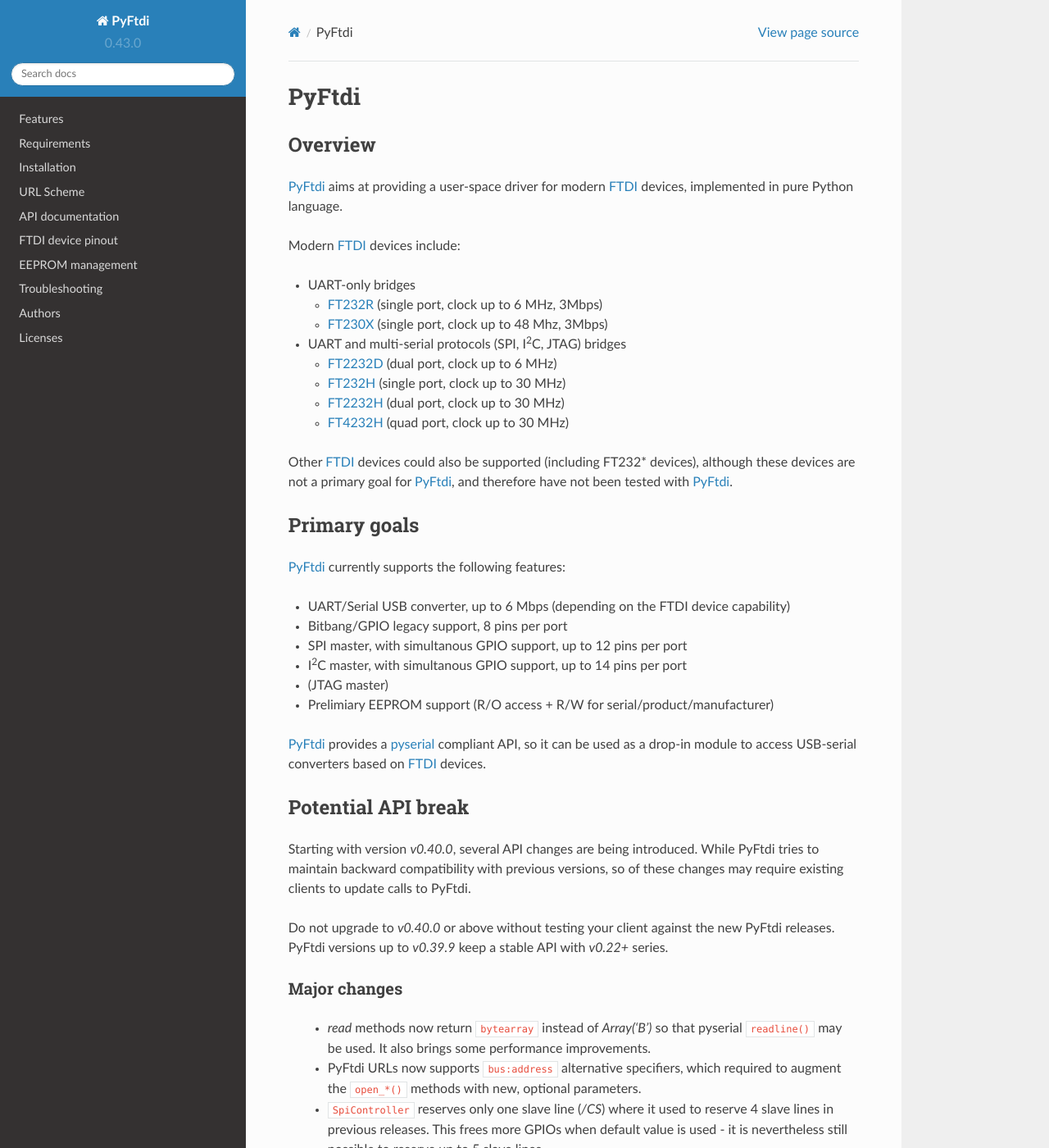
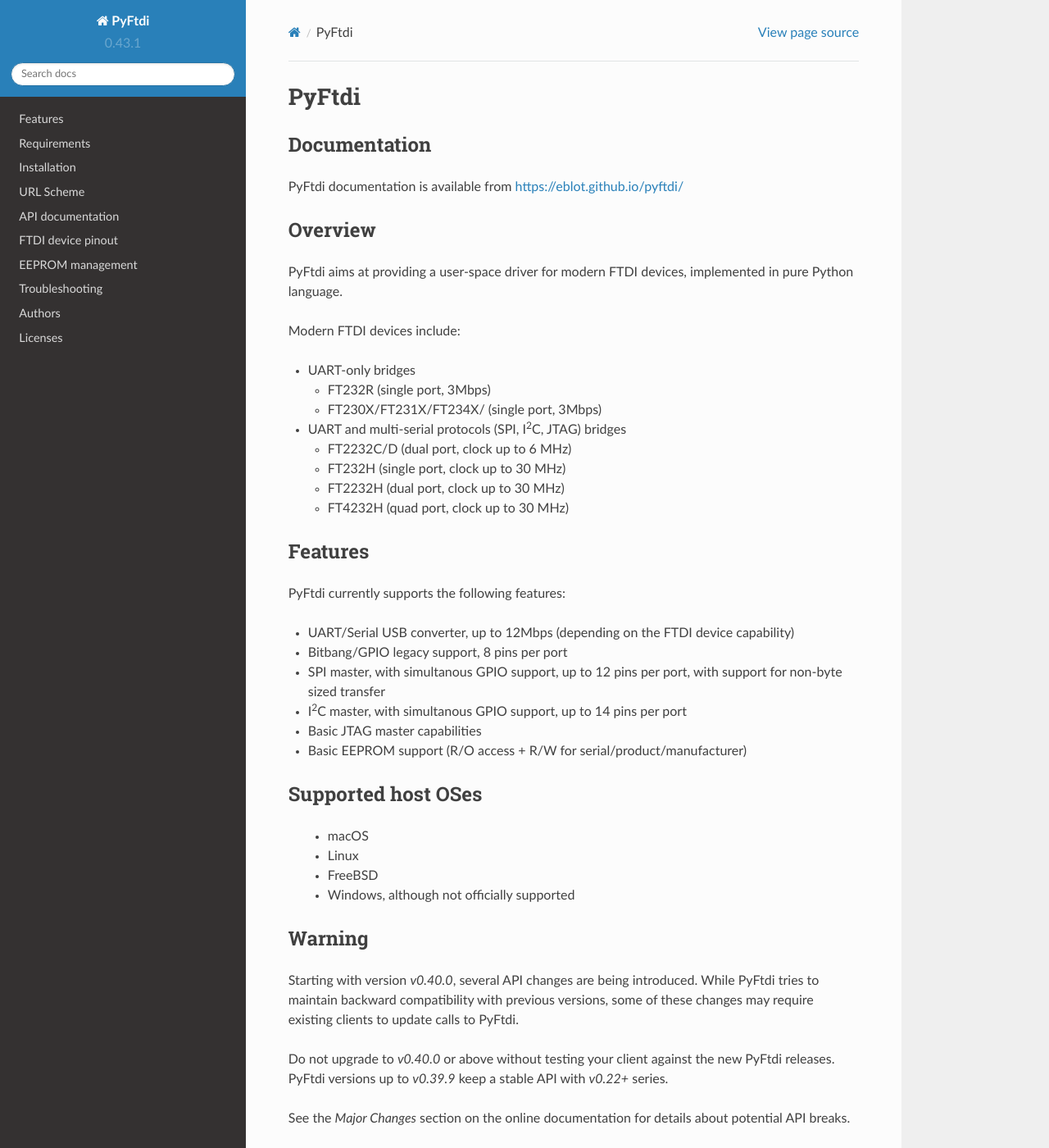
Before and after one commit to eblot/pyftdi, a Sphinx documentation site: the page built from pyftdi/doc/index.rst, in a window 1280 px wide and 1400 px high. Shown: the whole window at 82% size. Built offline with Sphinx 7.4.7 and the Read the Docs theme 2.0.0, drawn with Linux system fonts in a browser that asks for light colours; some of the changed text lies outside the part shown.

Commit message:
Update documentation

```diff
--- a/pyftdi/__init__.py
+++ b/pyftdi/__init__.py
@@ -24,7 +24,7 @@
 # NEGLIGENCE OR OTHERWISE) ARISING IN ANY WAY OUT OF THE USE OF THIS SOFTWARE,
 # EVEN IF ADVISED OF THE POSSIBILITY OF SUCH DAMAGE.
 
-__version__ = '0.43.0'
+__version__ = '0.43.1'
 __title__ = 'PyFtdi'
 __description__ = 'FTDI device driver (pure Python)'
 __uri__ = 'http://github.com/eblot/pyftdi'
--- a/pyftdi/doc/conf.py
+++ b/pyftdi/doc/conf.py
@@ -46,7 +46,7 @@
 master_doc = 'index'
 project = find_meta('title')
 contact = '%s <%s>' % (find_meta('author'), find_meta('email'))
-copyright = '2019, %s' % contact
+copyright = '2010-2020, %s' % contact
 show_authors = True
 
 html_theme = 'sphinx_rtd_theme'
--- a/pyftdi/doc/index.rst
+++ b/pyftdi/doc/index.rst
@@ -3,56 +3,67 @@
 
 .. include:: defs.rst
 
+Documentation
+-------------
+
+PyFtdi documentation is available from https://eblot.github.io/pyftdi/
+
 Overview
 --------
 
-PyFtdi_ aims at providing a user-space driver for modern FTDI_ devices,
+PyFtdi aims at providing a user-space driver for modern FTDI devices,
 implemented in pure Python language.
 
-Modern FTDI_ devices include:
+Modern FTDI devices include:
 
 * UART-only bridges
 
-  * FT232R_ (single port, clock up to 6 MHz, 3Mbps)
-  * FT230X_ (single port, clock up to 48 Mhz, 3Mbps)
+  * FT232R (single port, 3Mbps)
+  * FT230X/FT231X/FT234X/ (single port, 3Mbps)
 
 * UART and multi-serial protocols (SPI, |I2C|, JTAG) bridges
 
-  * FT2232D_ (dual port, clock up to 6 MHz)
-  * FT232H_ (single port, clock up to 30 MHz)
-  * FT2232H_ (dual port, clock up to 30 MHz)
-  * FT4232H_ (quad port, clock up to 30 MHz)
+  * FT2232C/D (dual port, clock up to 6 MHz)
+  * FT232H (single port, clock up to 30 MHz)
+  * FT2232H (dual port, clock up to 30 MHz)
+  * FT4232H (quad port, clock up to 30 MHz)
 
-Other FTDI_ devices could also be supported (including FT232* devices),
-although these devices are not a primary goal for PyFtdi_, and therefore have
-not been tested with PyFtdi_.
+Features
+--------
 
-Primary goals
--------------
+PyFtdi currently supports the following features:
 
-PyFtdi_ currently supports the following features:
-
-* UART/Serial USB converter, up to 6 Mbps (depending on the FTDI device
+* UART/Serial USB converter, up to 12Mbps (depending on the FTDI device
   capability)
 * Bitbang/GPIO legacy support, 8 pins per port
-* SPI master, with simultanous GPIO support, up to 12 pins per port
+* SPI master, with simultanous GPIO support, up to 12 pins per port,
+  with support for non-byte sized transfer
 * |I2C| master, with simultanous GPIO support, up to 14 pins per port
-* (JTAG master)
-* Prelimiary EEPROM support (R/O access + R/W for serial/product/manufacturer)
+* Basic JTAG master capabilities
+* Basic EEPROM support (R/O access + R/W for serial/product/manufacturer)
 
-PyFtdi_ provides a pyserial_ compliant API, so it can be used as a drop-in
-module to access USB-serial converters based on FTDI_ devices.
+Supported host OSes
+-------------------
 
-Potential API break
--------------------
+  * macOS
+  * Linux
+  * FreeBSD
+  * Windows, although not officially supported
+
+Warning
+-------
 
 Starting with version *v0.40.0*, several API changes are being introduced.
 While PyFtdi tries to maintain backward compatibility with previous versions,
-so of these changes may require existing clients to update calls to PyFtdi.
+some of these changes may require existing clients to update calls to PyFtdi.
 
 Do not upgrade to *v0.40.0* or above without testing your client against the
 new PyFtdi releases. PyFtdi versions up to *v0.39.9* keep a stable API
 with *v0.22+* series.
+
+See the *Major Changes* section on the online documentation for details about
+potential API breaks.
+
 
 Major changes
 ~~~~~~~~~~~~~
```
Also changed, not shown: README.md (renamed from README.rst, +22 -24 lines).
